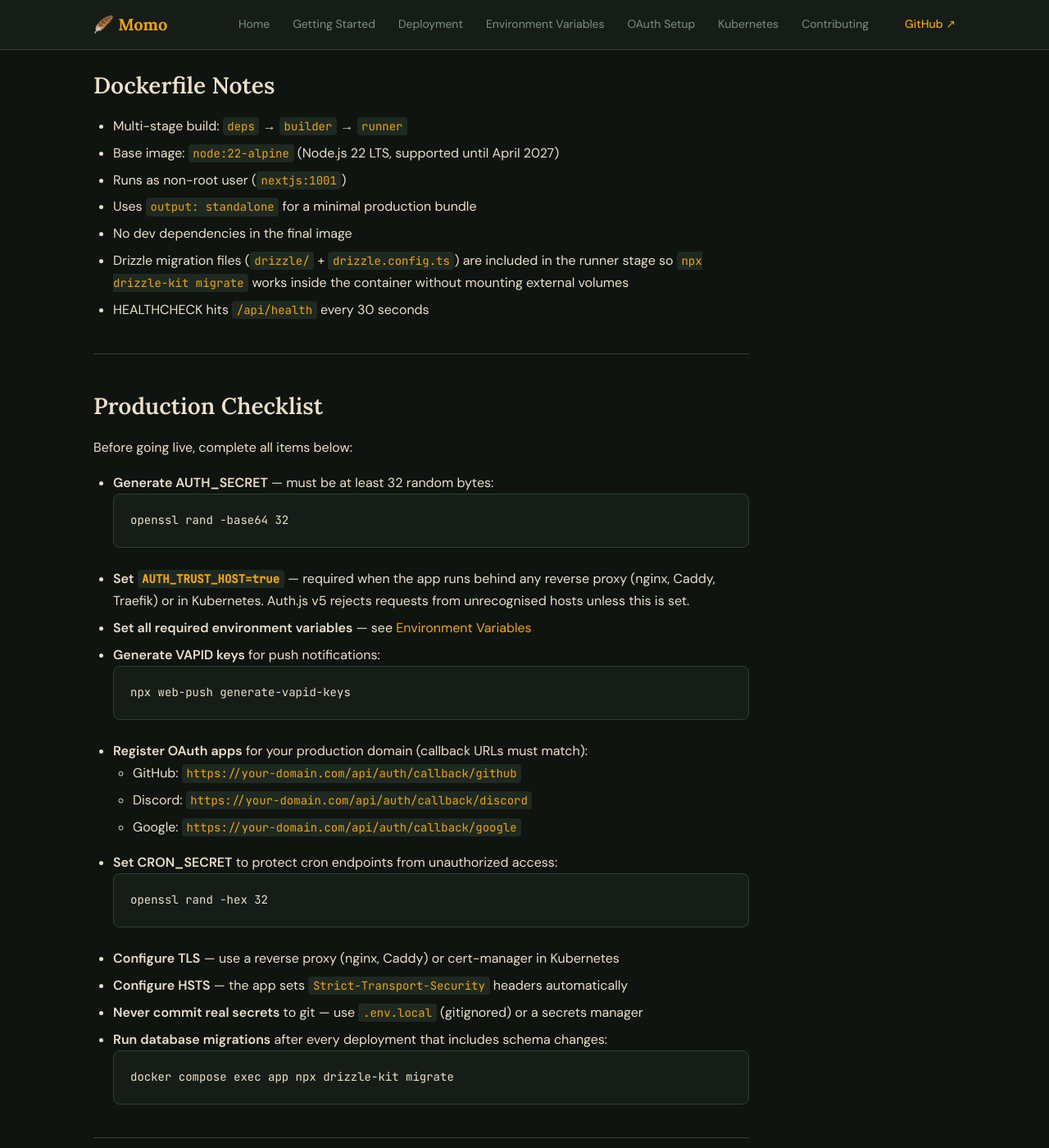
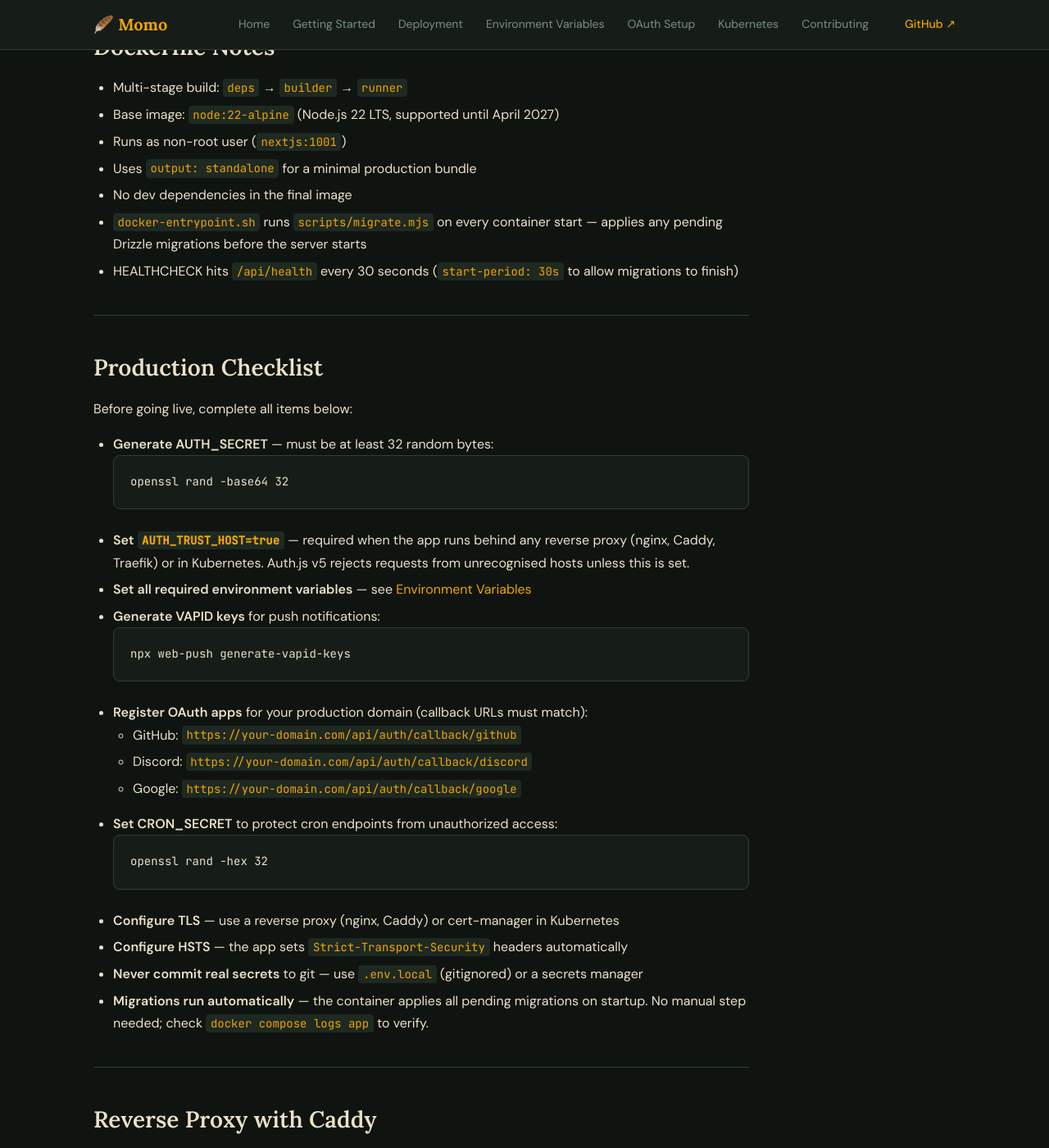
Before and after one commit to jp1337/momo, a Jekyll site: the page built from docs-site/deployment.md, in a window 1280 px wide and 1400 px high, scrolled down 1657 px. Shown: the whole window at 82% size. Built offline with Jekyll 4.4.1, drawn with Linux system fonts in a browser that asks for light colours; some of the changed text lies outside the part shown.

Commit message:
feat(deploy): automatische DB-Migrations beim Container-Start
Erstellt docker-entrypoint.sh + scripts/migrate.mjs die bei jedem
Container-Start pending Migrations automatisch anwenden, bevor der
Next.js Server startet.

Verwendet drizzle-orm's programmatische migrate()-Funktion statt
drizzle-kit CLI (das hängt in non-interaktiven Shells). Schlägt die
Migration fehl, bricht der Container sofort ab — sichtbar in den Logs.

- scripts/migrate.mjs: programmatischer Migrator (drizzle-orm/node-postgres)
- docker-entrypoint.sh: führt Migration aus, startet dann node server.js
- Dockerfile: entrypoint.sh + scripts/ kopiert, HEALTHCHECK start-period 30s
- Docs: manueller drizzle-kit migrate Hinweis aus allen Anleitungen entfernt

Co-Authored-By: Claude Sonnet 4.6 <noreply@anthropic.com>

````diff
--- a/docs-site/deployment.md
+++ b/docs-site/deployment.md
@@ -37,12 +37,9 @@ The recommended way to self-host Momo.
    docker compose up -d
    ```
 
-4. Run database migrations:
-   ```bash
-   docker compose exec app npx drizzle-kit migrate
-   ```
+4. Open `http://localhost:3000` (or your domain if behind a reverse proxy)
 
-5. Open `http://localhost:3000` (or your domain if behind a reverse proxy)
+> **Migrations run automatically.** The container runs all pending database migrations before the Next.js server starts. Check `docker compose logs app` after deployment to confirm.
 
 ---
 
@@ -72,8 +69,8 @@ app:
 - Runs as non-root user (`nextjs:1001`)
 - Uses `output: standalone` for a minimal production bundle
 - No dev dependencies in the final image
-- Drizzle migration files (`drizzle/` + `drizzle.config.ts`) are included in the runner stage so `npx drizzle-kit migrate` works inside the container without mounting external volumes
-- HEALTHCHECK hits `/api/health` every 30 seconds
+- `docker-entrypoint.sh` runs `scripts/migrate.mjs` on every container start — applies any pending Drizzle migrations before the server starts
+- HEALTHCHECK hits `/api/health` every 30 seconds (`start-period: 30s` to allow migrations to finish)
 
 ---
 
@@ -102,10 +99,7 @@ Before going live, complete all items below:
 - **Configure TLS** — use a reverse proxy (nginx, Caddy) or cert-manager in Kubernetes
 - **Configure HSTS** — the app sets `Strict-Transport-Security` headers automatically
 - **Never commit real secrets** to git — use `.env.local` (gitignored) or a secrets manager
-- **Run database migrations** after every deployment that includes schema changes:
-  ```bash
-  docker compose exec app npx drizzle-kit migrate
-  ```
+- **Migrations run automatically** — the container applies all pending migrations on startup. No manual step needed; check `docker compose logs app` to verify.
 
 ---
 
````
Also changed, not shown: docs-site/getting-started.md (+3 -7 lines), docs/deployment.md (+5 -11 lines), scripts/migrate.mjs (added, +49 -0 lines), 2 other files.
